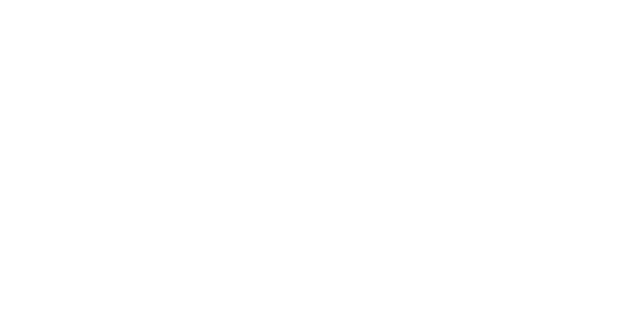
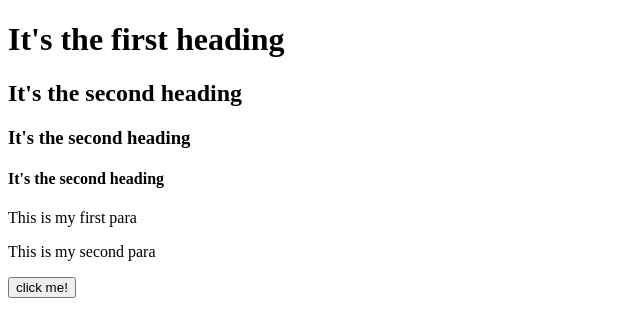
Before and after one commit to Prajkta27/JavaScript-codes, a plain HTML site: page index.html in a window 1280 px wide. Shown: the whole page, without its empty margins (0-640 px from the left). Drawn offline with Linux system fonts and the light colour scheme.

Commit message:
index.html

```diff
--- a/index.html
+++ b/index.html
@@ -6,6 +6,14 @@
     <title>Document</title>
 </head>
 <body>
+    <h1 id="heading">It's the first heading</h1>
+    <h2 id="heading2">It's the second heading</h2>
+    <h3 class="MyClass">It's the second heading</h3>
+    <h4 class="MyClass">It's the second heading</h4>
+    <p>This is my first para</p>
+    <p>This is my second para</p>
+    <button id="MyId">click me!</button>
+    <script>src="First.js"</script>
+    <script>src="script.js"</script>
 </body>
-<script>src="First.js"</script>
 </html>
```
